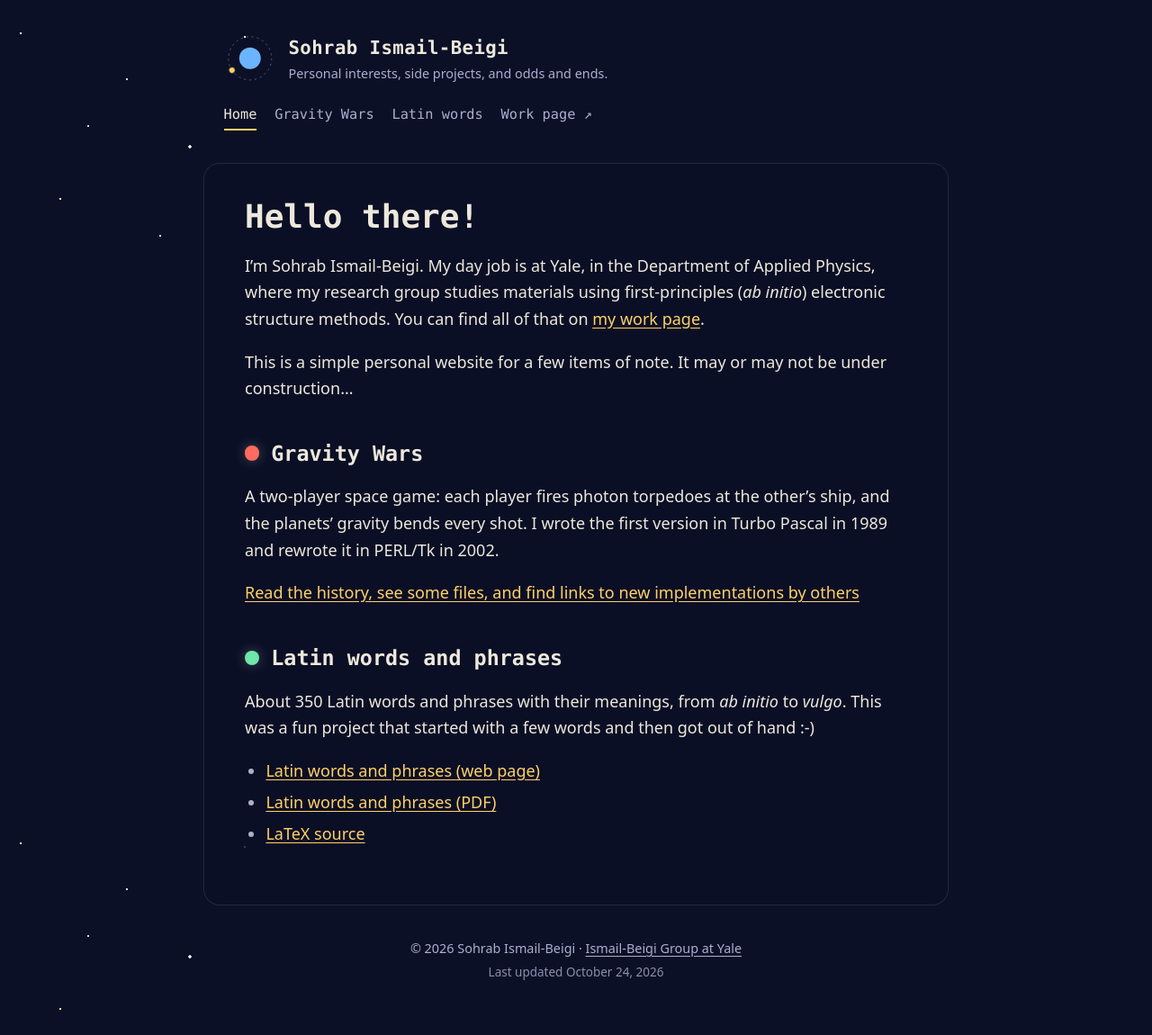
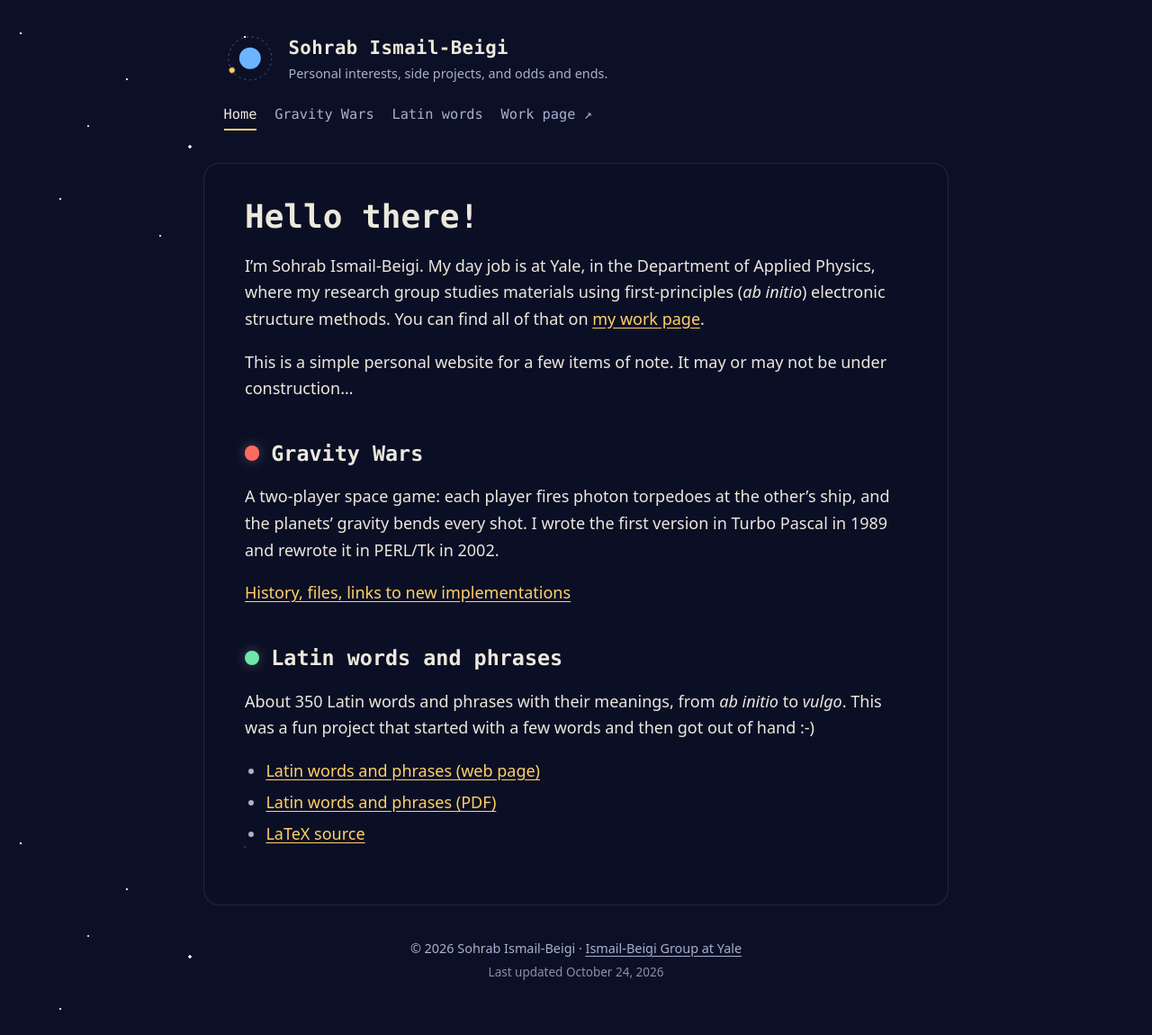
Before and after one commit to sohrabismail-beigi/sohrab_personal_website, a Jekyll site: the page built from index.md, in a window 1280 px wide. Shown: the whole page at 90% size. Built offline with Jekyll 4.4.1, drawn with Linux system fonts in a browser that asks for light colours.

Commit message:
Add playable browser version of Gravity Wars
Port the 2002 PERL/Tk game (gravity_wars.pl) to JavaScript at
gravity-wars/play/: same physics, random setups, ship drawings and
controls, with the torpedo animated as it flies. Physics verified
against the PERL integration loop. Link it from the Gravity Wars page,
highlight the current section in the menu for sub-pages, and shorten
the home page Gravity Wars link text.

Co-Authored-By: Claude Opus 5.5 <noreply@anthropic.com>

```diff
--- a/_layouts/default.html
+++ b/_layouts/default.html
@@ -25,7 +25,10 @@
     </a>
     <nav class="site-nav" aria-label="Main">
       {%- for item in site.nav %}
-      <a href="{{ item.url | relative_url }}"{% if page.url == item.url %} aria-current="page"{% endif %}>{{ item.title }}</a>
+      {%- assign current = false %}
+      {%- if page.url == item.url %}{% assign current = true %}
+      {%- elsif item.url != "/" and page.url contains item.url %}{% assign current = true %}{% endif %}
+      <a href="{{ item.url | relative_url }}"{% if current %} aria-current="page"{% endif %}>{{ item.title }}</a>
       {%- endfor %}
       <a href="{{ site.work_url }}">Work page&nbsp;↗</a>
     </nav>
--- a/assets/css/style.css
+++ b/assets/css/style.css
@@ -130,6 +130,68 @@ blockquote { margin: 1.2rem 0; padding: 0.2rem 1rem; border-left: 3px solid var(
 
 hr { border: 0; border-top: 1px dashed rgba(169, 176, 207, 0.35); margin: 2.4rem 0; }
 
+/* Gravity Wars game */
+.gw-field {
+  position: relative;
+  width: 100%;
+  max-width: 640px;
+  aspect-ratio: 4 / 3;
+  margin: 1.5rem auto 0;
+  background: #000;
+  border: 1px solid rgba(169, 176, 207, 0.35);
+}
+.gw-field canvas { position: absolute; inset: 0; width: 100%; height: 100%; }
+.gw-gameover {
+  position: absolute;
+  inset: 0;
+  display: flex;
+  flex-direction: column;
+  align-items: center;
+  justify-content: center;
+  background: rgba(0, 0, 0, 0.55);
+  font-family: var(--mono);
+  font-size: 1.2rem;
+}
+.gw-gameover[hidden] { display: none; }
+.gw-gameover p { margin: 0 0 0.8rem; }
+
+.gw-controls {
+  max-width: 640px;
+  margin: 0.9rem auto 0;
+  display: flex;
+  flex-wrap: wrap;
+  align-items: center;
+  gap: 0.6rem 1.2rem;
+  font-family: var(--mono);
+  font-size: 0.85rem;
+}
+.gw-player { margin: 0; flex-basis: 100%; }
+.gw-controls input {
+  width: 5.5em;
+  margin-left: 0.3rem;
+  padding: 0.3rem 0.4rem;
+  font: inherit;
+  color: var(--ink);
+  background: var(--space-raised);
+  border: 1px solid var(--muted);
+  border-radius: 0.3rem;
+}
+.gw-buttons { display: flex; flex-wrap: wrap; gap: 0.5rem; }
+.gw-controls button, .gw-gameover button {
+  padding: 0.35rem 0.9rem;
+  font: inherit;
+  color: var(--ink);
+  background: var(--space-raised);
+  border: 1px solid var(--muted);
+  border-radius: 0.3rem;
+  cursor: pointer;
+}
+.gw-controls button:hover:not(:disabled), .gw-gameover button:hover { border-color: var(--gold); }
+.gw-controls button:disabled { opacity: 0.45; cursor: default; }
+#gw-fire { color: var(--space); background: var(--gold); border-color: var(--gold); font-weight: 700; }
+.gw-status { max-width: 640px; min-height: 1.6em; margin: 0.6rem auto 0; color: var(--muted); font-size: 0.85rem; }
+.gw-status.error { color: var(--red); }
+
 /* Footer */
 .site-footer {
   max-width: 46rem;
--- a/index.md
+++ b/index.md
@@ -12,7 +12,7 @@ This is a simple personal website for a few items of note. It may or may not be
 
 A two-player space game: each player fires photon torpedoes at the other's ship, and the planets' gravity bends every shot. I wrote the first version in Turbo Pascal in 1989 and rewrote it in PERL/Tk in 2002.
 
-[Read the history, see some files, and find links to new implementations by others](gravity-wars/)
+[History, files, links to new implementations](gravity-wars/)
 
 ## Latin words and phrases
 
```
Also changed, not shown: assets/js/gravity-wars.js (added, +420 -0 lines), gravity-wars/index.md (+2 -0 lines), gravity-wars/play/index.html (added, +50 -0 lines).
